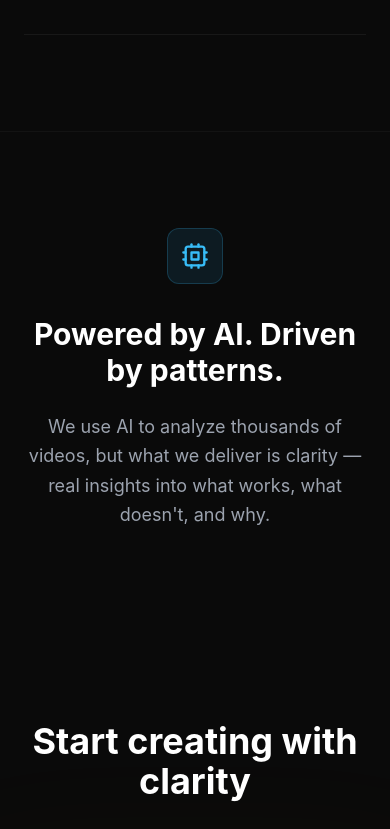
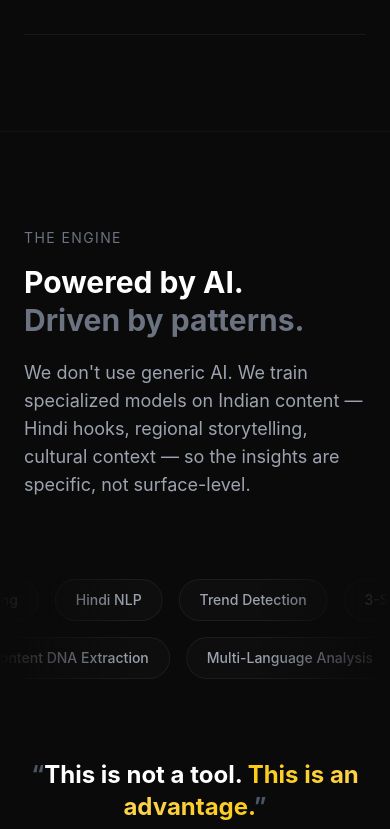
Before and after one commit to Treeback/wivvy-landing, a Next.js app: page / in a window 390 px wide. Shown: the part 5546-6375 px from the top of the page. Built offline with nearby package versions, Linux system fonts and the light colour scheme.

Commit message:
Redesign AI section with scrolling marquee and manifesto statement

```diff
--- a/components/CTABanner.tsx
+++ b/components/CTABanner.tsx
@@ -2,7 +2,19 @@
 
 import { useState } from 'react'
 import { motion } from 'framer-motion'
-import { ArrowRight, Cpu } from 'lucide-react'
+import { ArrowRight } from 'lucide-react'
+
+const marqueeRow1 = [
+  'Hook Analysis', 'Pattern Matching', 'Hindi NLP', 'Trend Detection',
+  '3-Second Retention Scoring', 'Cross-Platform Tracking', 'Cultural Signal Processing',
+  'Engagement Prediction', 'Format Clustering', 'Emotion Mapping',
+]
+
+const marqueeRow2 = [
+  'Creator Benchmarking', 'Niche Intelligence', 'Real-Time Monitoring', 'Geopolitical Triggers',
+  'Story Arc Detection', 'Audience Sentiment', 'Virality Scoring', 'Content DNA Extraction',
+  'Multi-Language Analysis', 'Delivery Style Classification',
+]
 
 export default function CTABanner() {
   const [email, setEmail] = useState('')
@@ -19,33 +31,89 @@ export default function CTABanner() {
   return (
     <>
       {/* AI Section */}
-      <section className="py-24 relative border-t border-white/[0.04]">
-        <div className="container mx-auto px-6">
+      <section className="py-24 relative border-t border-white/[0.04] overflow-hidden">
+        <div className="container mx-auto px-6 mb-16">
           <motion.div
             initial={{ opacity: 0, y: 20 }}
             whileInView={{ opacity: 1, y: 0 }}
             viewport={{ once: true }}
-            className="max-w-3xl mx-auto text-center"
+            className="max-w-3xl"
           >
-            <div className="inline-flex items-center justify-center w-14 h-14 rounded-xl bg-sky-400/10 border border-sky-400/20 mb-8">
-              <Cpu className="w-7 h-7 text-sky-400" />
-            </div>
-
-            <h2 className="text-3xl md:text-4xl font-bold text-white mb-6">
-              Powered by AI. Driven by patterns.
+            <p className="text-sm text-gray-500 uppercase tracking-widest mb-4">The engine</p>
+            <h2 className="text-3xl md:text-4xl lg:text-5xl font-bold text-white leading-tight mb-5">
+              Powered by AI.
+              <br />
+              <span className="text-gray-500">Driven by patterns.</span>
             </h2>
-
-            <p className="text-lg text-gray-400 leading-relaxed">
-              We use AI to analyze thousands of videos, but what we deliver is clarity — real
-              insights into what works, what doesn&apos;t, and why.
+            <p className="text-gray-400 text-lg max-w-2xl">
+              We don&apos;t use generic AI. We train specialized models on Indian content —
+              Hindi hooks, regional storytelling, cultural context — so the insights
+              are specific, not surface-level.
             </p>
           </motion.div>
+        </div>
+
+        {/* Marquee rows */}
+        <div className="space-y-4 py-4">
+          {/* Row 1 → right */}
+          <div className="relative overflow-hidden">
+            <div className="absolute left-0 top-0 bottom-0 w-32 bg-gradient-to-r from-[#0A0A0A] to-transparent z-10 pointer-events-none" />
+            <div className="absolute right-0 top-0 bottom-0 w-32 bg-gradient-to-l from-[#0A0A0A] to-transparent z-10 pointer-events-none" />
+            <motion.div
+              animate={{ x: [0, -1600] }}
+              transition={{ duration: 40, repeat: Infinity, ease: 'linear' }}
+              className="flex gap-4 whitespace-nowrap"
+            >
+              {[...marqueeRow1, ...marqueeRow1, ...marqueeRow1].map((item, i) => (
+                <span
+                  key={i}
+                  className="inline-flex items-center px-5 py-2.5 rounded-full border border-white/[0.06] bg-white/[0.02] text-sm text-gray-400 font-medium"
+                >
+                  {item}
+                </span>
+              ))}
+            </motion.div>
+          </div>
+
+          {/* Row 2 ← left */}
+          <div className="relative overflow-hidden">
+            <div className="absolute left-0 top-0 bottom-0 w-32 bg-gradient-to-r from-[#0A0A0A] to-transparent z-10 pointer-events-none" />
+            <div className="absolute right-0 top-0 bottom-0 w-32 bg-gradient-to-l from-[#0A0A0A] to-transparent z-10 pointer-events-none" />
+            <motion.div
+              animate={{ x: [-1600, 0] }}
+              transition={{ duration: 45, repeat: Infinity, ease: 'linear' }}
+              className="flex gap-4 whitespace-nowrap"
+            >
+              {[...marqueeRow2, ...marqueeRow2, ...marqueeRow2].map((item, i) => (
+                <span
+                  key={i}
+                  className="inline-flex items-center px-5 py-2.5 rounded-full border border-white/[0.06] bg-white/[0.02] text-sm text-gray-400 font-medium"
+                >
+                  {item}
+                </span>
+              ))}
+            </motion.div>
+          </div>
+        </div>
+
+        {/* Closing statement */}
+        <div className="container mx-auto px-6 mt-16">
+          <motion.p
+            initial={{ opacity: 0 }}
+            whileInView={{ opacity: 1 }}
+            viewport={{ once: true }}
+            className="text-2xl md:text-3xl lg:text-4xl font-bold text-center"
+          >
+            <span className="text-gray-600">&ldquo;</span>
+            <span className="text-white">This is not a tool. </span>
+            <span className="text-gradient-yellow">This is an advantage.</span>
+            <span className="text-gray-600">&rdquo;</span>
+          </motion.p>
         </div>
       </section>
 
       {/* Final CTA */}
       <section className="py-24 relative" id="cta">
-        {/* Background glow */}
         <div className="absolute inset-0 pointer-events-none">
           <div className="absolute bottom-0 left-1/2 -translate-x-1/2 w-[600px] h-[300px] bg-yellow-500/[0.04] rounded-full blur-3xl" />
         </div>
```
